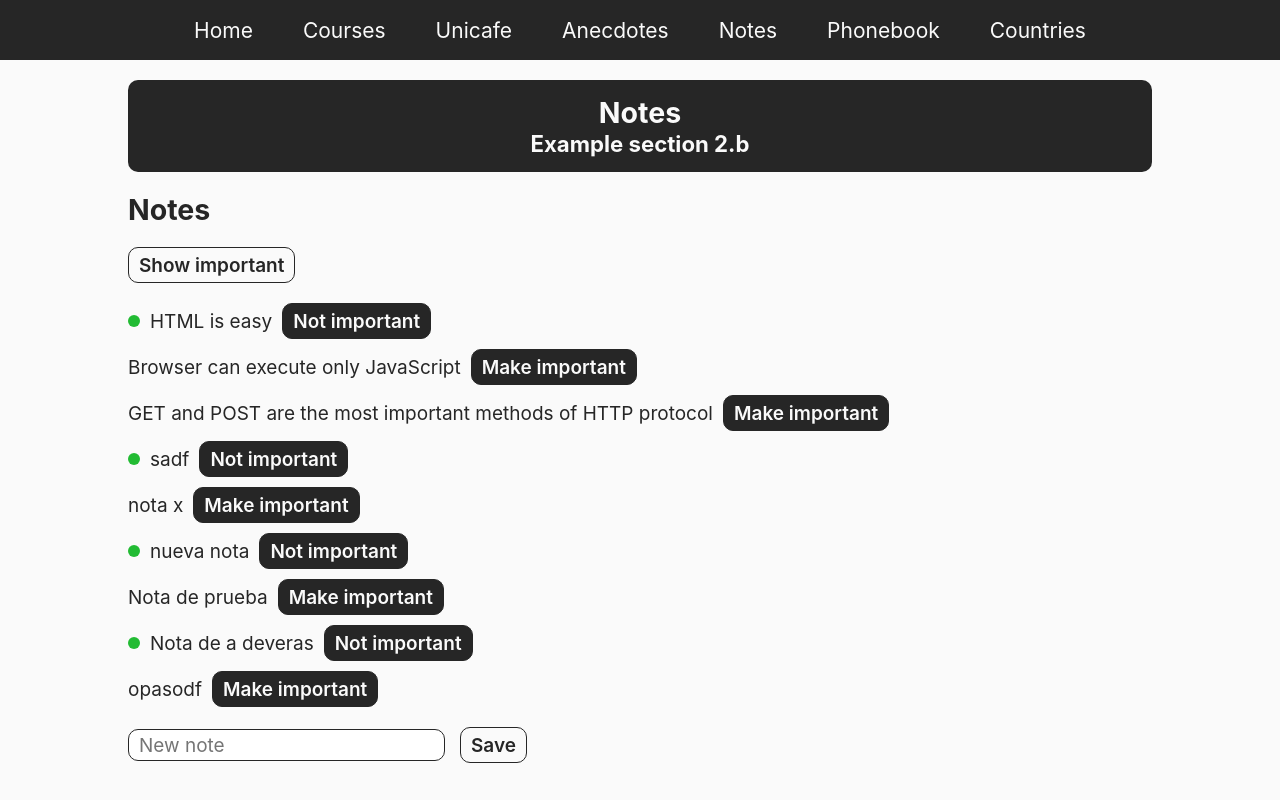
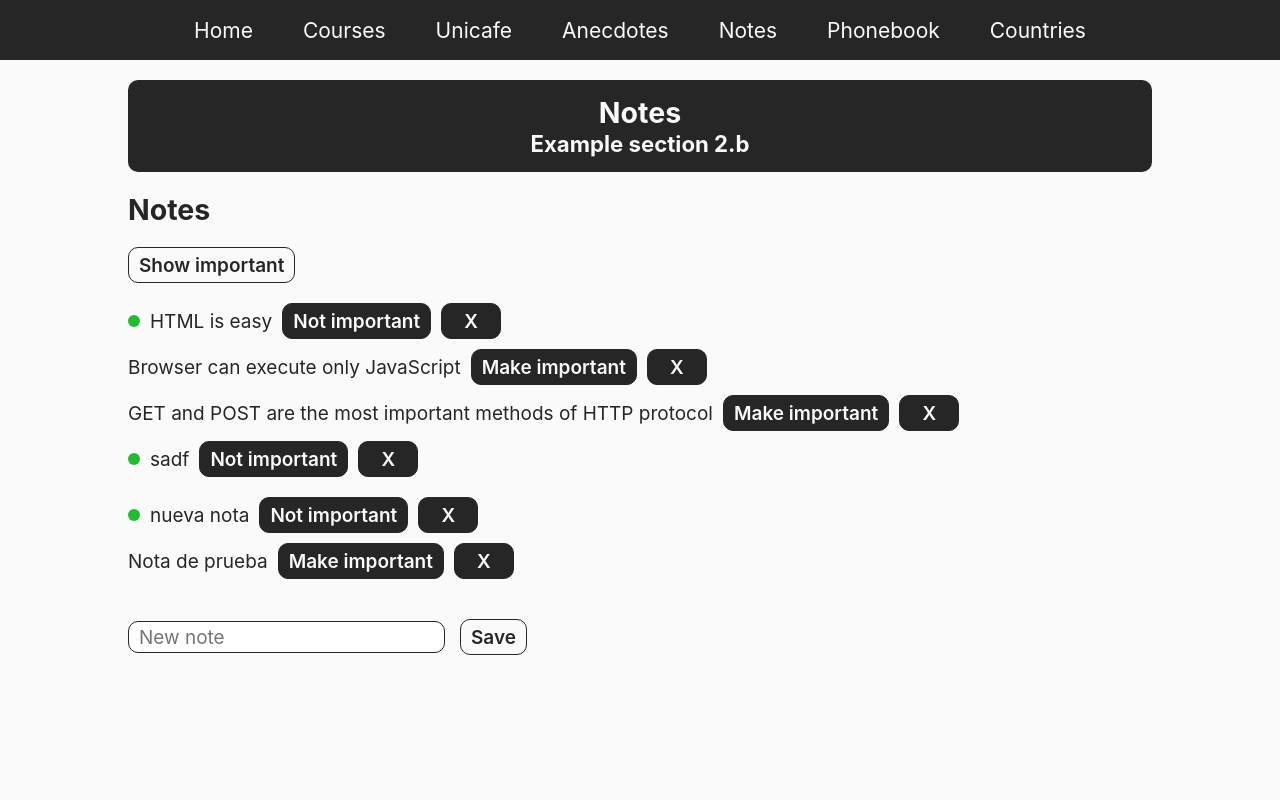
Before and after one commit to juancaricodev/fullstack-bootcamp, a React app: page /notes in a window 1280 px wide. Built offline with nearby package versions, Linux system fonts and the light colour scheme; data requests are answered from the project's data file.

Commit message:
feat(Notes): "deleting" notes (adding property "deleted: true" and rendering only when "deleted: false"

```diff
--- a/db.json
+++ b/db.json
@@ -4,55 +4,64 @@
       "id": 1,
       "content": "HTML is easy",
       "date": "2019-05-30T17:30:31.098Z",
-      "important": true
+      "important": true,
+      "deleted": false
     },
     {
       "id": 2,
       "content": "Browser can execute only JavaScript",
       "date": "2019-05-30T18:39:34.091Z",
-      "important": false
+      "important": false,
+      "deleted": false
     },
     {
       "id": 3,
       "content": "GET and POST are the most important methods of HTTP protocol",
       "date": "2019-05-30T19:20:14.298Z",
-      "important": false
+      "important": false,
+      "deleted": false
     },
     {
       "id": 4,
       "content": "sadf",
       "date": "2021-02-21T15:39:03.495Z",
-      "important": true
+      "important": true,
+      "deleted": false
     },
     {
       "id": 5,
       "content": "nota x",
       "date": "2021-02-21T15:39:53.116Z",
-      "important": false
+      "important": false,
+      "deleted": true
     },
     {
       "id": 6,
       "content": "nueva nota",
       "date": "2021-02-21T15:44:17.357Z",
-      "important": true
+      "important": true,
+      "deleted": false
     },
     {
       "id": 7,
       "content": "Nota de prueba",
       "date": "2021-02-21T15:44:31.372Z",
-      "important": false
+      "important": false,
+      "deleted": false
     },
     {
       "id": 8,
       "content": "Nota de a deveras",
       "date": "2021-02-21T15:44:58.309Z",
-      "important": true
+      "important": true,
+      "deleted": true
     },
     {
       "id": 9,
       "content": "opasodf",
       "date": "2021-02-21T15:45:20.876Z",
-      "important": false
+      "important": false,
+      "deleted": true
     }
   ],
   "persons": [
--- a/src/containers/Notes.jsx
+++ b/src/containers/Notes.jsx
@@ -33,7 +33,8 @@ const Notes = () => {
       id: notes.length + 1,
       content: newNote,
       date: new Date().toISOString(),
-      important: Math.random() < 0.5
+      important: Math.random() < 0.5,
+      deleted: false
     }
 
     if (newNote !== '') {
@@ -66,6 +67,20 @@ const Notes = () => {
       .catch(err => console.error(`error while updating importance of id ${id} => ${err}`))
   }
 
+  const handleDelete = (id) => {
+    const urlId = `${URL}/${id}`
+    const note = notes.find(n => n.id === id)
+
+    const deletedNote = { ...note, deleted: true }
+
+    axios
+      .put(urlId, deletedNote)
+      .then((res) => {
+        setNotes(notes.map(note => (note.id !== id ? note : res.data)))
+      })
+      .catch(err => console.error(`error deleting note with id ${id} => ${err}`))
+  }
+
   return (
     <>
       <div className='part-tag'>
@@ -83,11 +98,22 @@ const Notes = () => {
         <ul>
           {notesToShow.map(note => (
             <li key={note.id}>
-              {note.important ? <span className='note-important' /> : null}
-              <p>{note.content}</p>
-              <button type='button' onClick={() => handleImportance(note.id)}>
-                {note.important ? 'Not important' : 'Make important'}
-              </button>
+              {
+                note.deleted === false
+                  ? (
+                    <>
+                      {note.important ? <span className='note-important' /> : null}
+
+                      <p>{note.content}</p>
+
+                      <button type='button' onClick={() => handleImportance(note.id)}>
+                        {note.important ? 'Not important' : 'Make important'}
+                      </button>
+
+                      <button type='button' className='note-delete' onClick={() => handleDelete(note.id)}>X</button>
+                    </>
+                  ) : null
+              }
             </li>
           ))}
         </ul>
```
